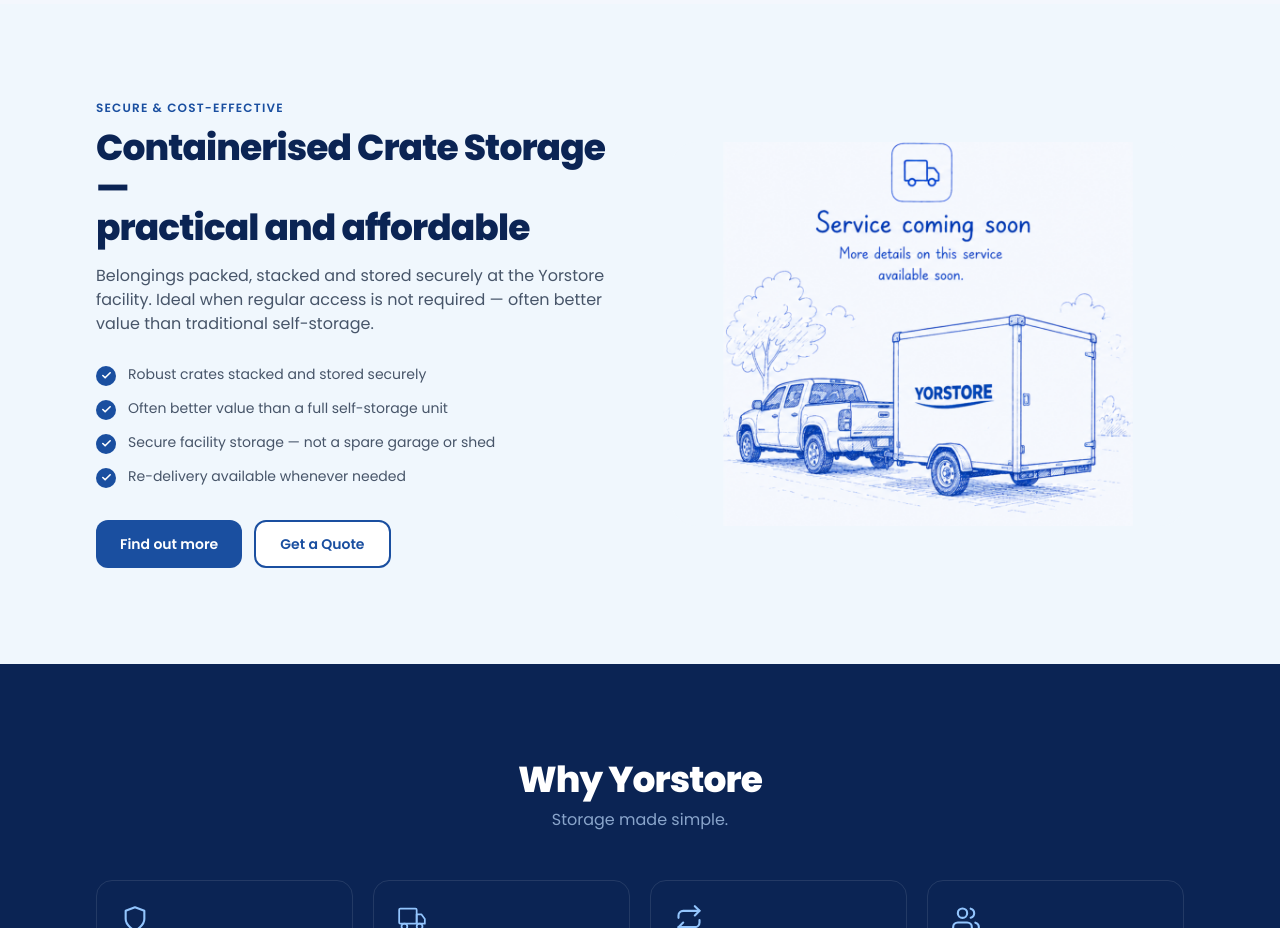
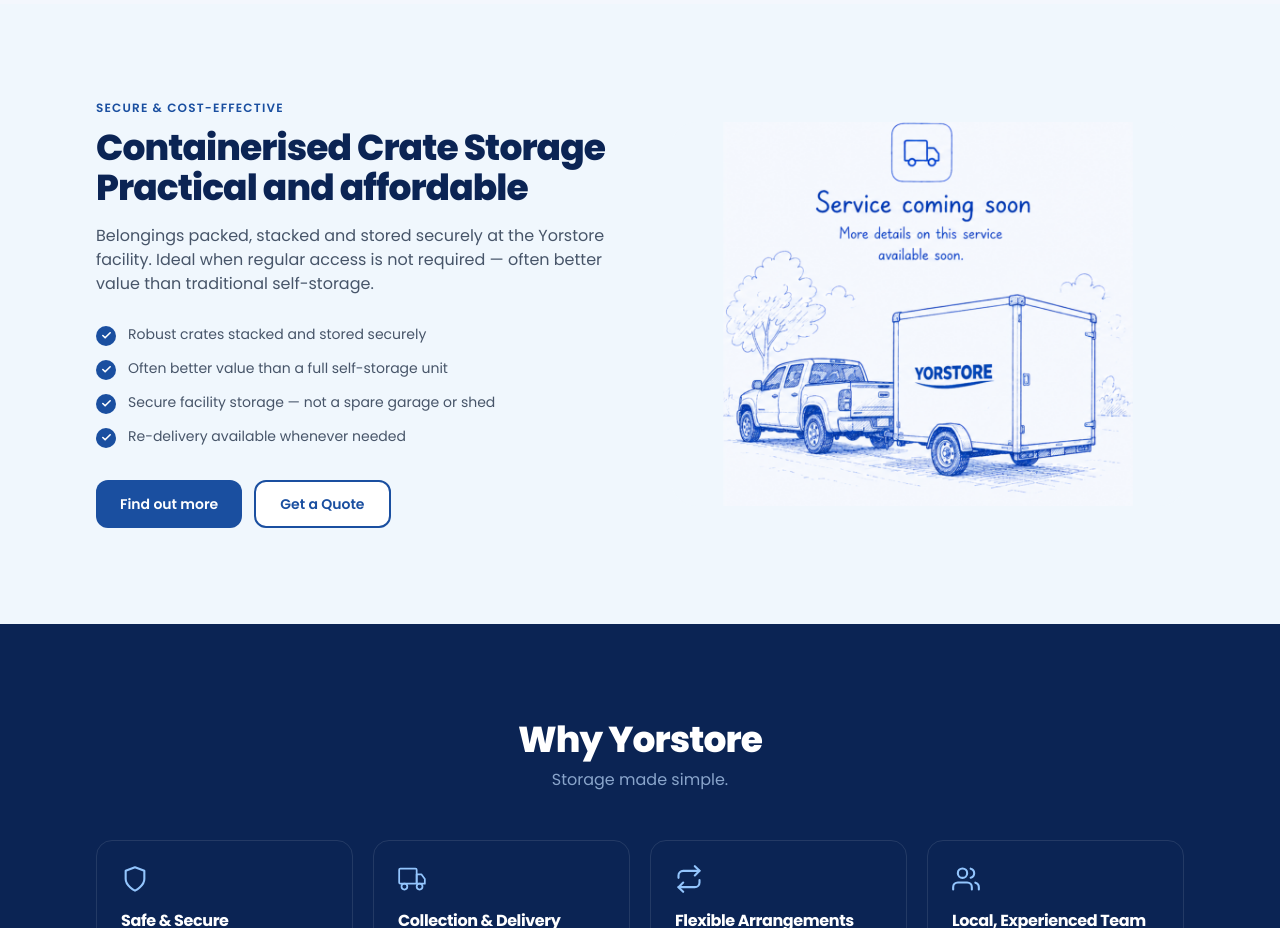
Before and after one commit to YorStore/YorStore, a Next.js app in the folder b_tDKShXFtqVE/: page / in a window 1280 px wide. Shown: the part 2100-3028 px from the top of the page. Built offline with nearby package versions, Linux system fonts and the light colour scheme.

Commit message:
minor fix

```diff
--- a/b_tDKShXFtqVE/src/app/page.tsx
+++ b/b_tDKShXFtqVE/src/app/page.tsx
@@ -330,8 +330,9 @@
           <div>
             <span className="eyebrow text-brand-blue mb-3 block">Secure &amp; cost-effective</span>
             <h2 className="text-3xl md:text-4xl font-extrabold text-brand-navy mb-4 leading-tight">
-              Containerised Crate Storage —<br />
-              practical and affordable
+              Containerised Crate Storage
+              <br />
+              Practical and affordable
             </h2>
             <p className="text-slate-600 leading-relaxed mb-7 text-sm md:text-base">
               Belongings packed, stacked and stored securely at the Yorstore facility. Ideal when regular
```
